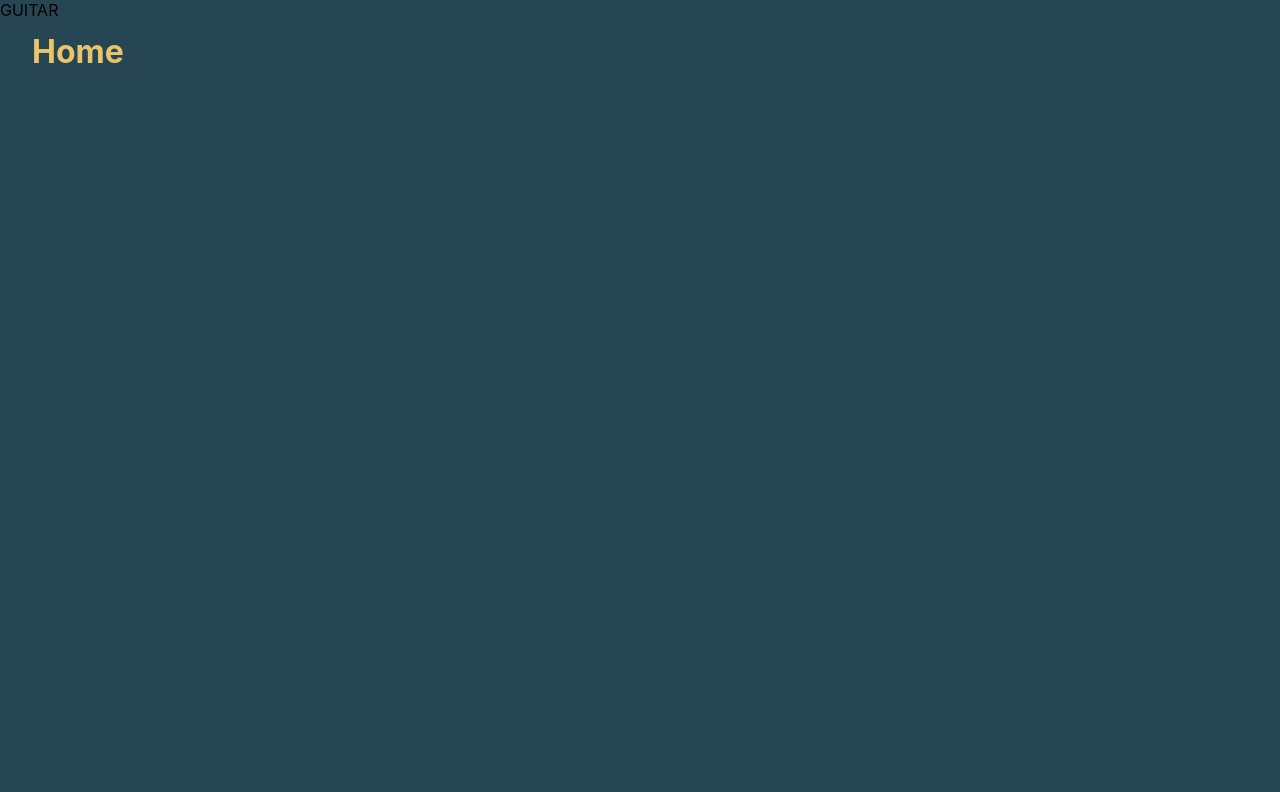
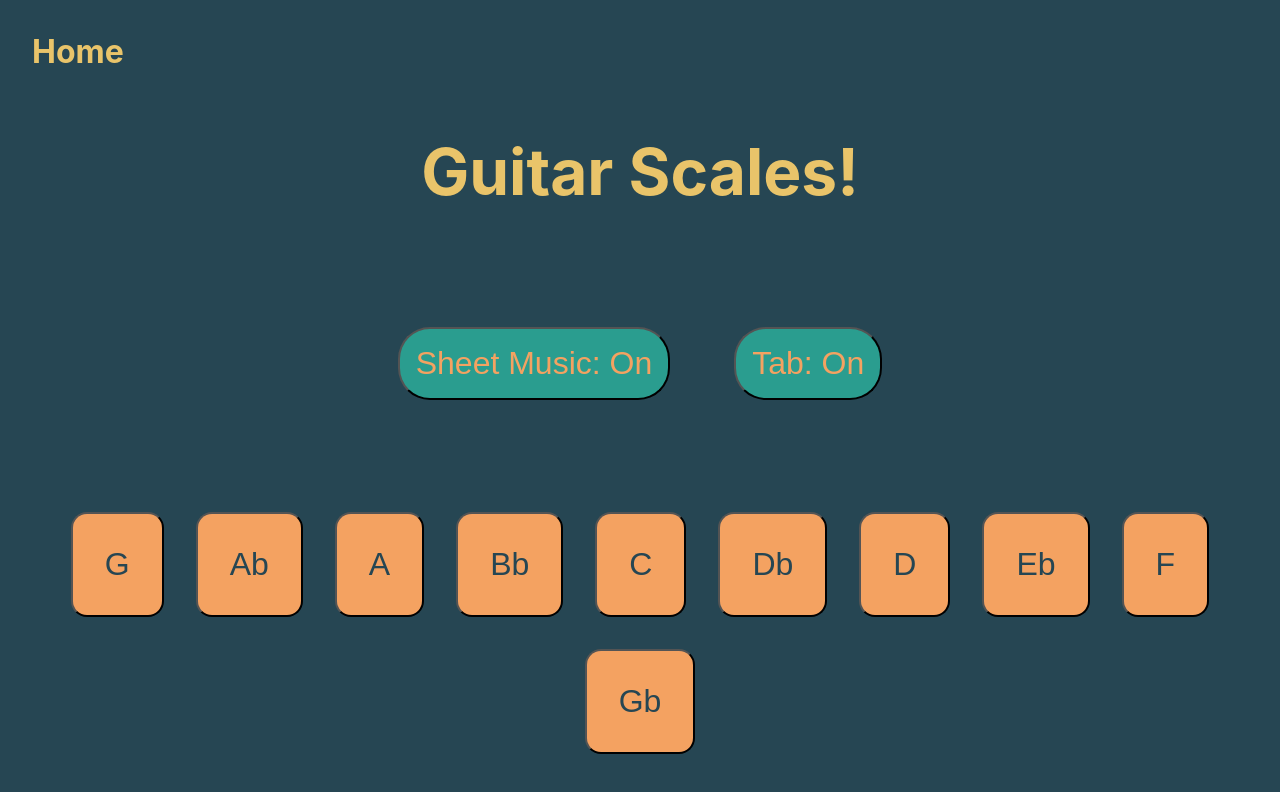
Before and after one commit to alinan-vn/music-scales-practice, a React (Create React App) app: page /guitar in a window 1280 px wide. Shown: the top 792 px of the page. Built offline with nearby package versions, Linux system fonts and the light colour scheme.

Commit message:
created list of keys buttons for guitar, if selected it changes color and resets other keys too

```diff
--- a/src/App.js
+++ b/src/App.js
@@ -4,6 +4,7 @@ import './scss/main.scss';
 
 import Landing from './components/landing/index';
 import Guitar from './components/guitar/index';
+import Piano from './components/piano/index';
 
 class App extends React.Component{
   render(){
@@ -11,6 +12,7 @@ class App extends React.Component{
       <Router>
         <Route exact path='/' component={Landing} />
         <Route exact path='/guitar' component={Guitar} />
+        <Route exact path='/piano' component={Piano} />
       </Router>
     )
   }
--- a/src/components/guitar/index.js
+++ b/src/components/guitar/index.js
@@ -1,11 +1,64 @@
 import React from 'react';
 
 class Guitar extends React.Component{
+    constructor(){
+        super()
+        this.state = {
+            reading: {
+                sheetMusic: 'On',
+                tab: 'On'
+            },
+            buttons: {
+                defaultScale: 'guitar__scaleBtn',
+                selectedScale: 'guitar__scaleBtn-clicked'
+            }
+        }
+    }
+
+    resetScales = (btns) => {
+
+    }
+
+    scaleClick = (e) => {
+        let parent = e.target.parentElement
+
+        for (const btn of parent.children){
+            btn.className = ''
+            btn.classList.add('guitar__scaleBtn')
+        }
+
+        if(e.target.classList[0] === 'guitar__scaleBtn'){
+            e.target.className = ''
+            e.target.classList.add('guitar__scaleBtn-clicked')
+        } else {
+            e.target.className = ''
+            e.target.classList.add('guitar__scaleBtn')
+        }
+    }
+
+    scalesBtns = () => {
+        const scaleKeys = ['G', 'Ab', 'A', 'Bb', 'C', 'Db', 'D', 'Eb', 'F', 'Gb']
+        // const defaultBtnClass = 'guitar__scaleBtn'
+
+        return scaleKeys.map((note, ind) => {
+            return(
+                <button id={ind} onClick={(e) => this.scaleClick(e)} name={note} className='guitar__scaleBtn'>{note}</button>
+            )
+        })
+
+    }
 
     render(){
         return(
             <section className='guitar'>
-                GUITAR
+                <h1>Guitar Scales!</h1>
+                <div className='guitar__btns'>
+                    <button className='guitar__btn'>Sheet Music: {this.state.reading.sheetMusic}</button>
+                    <button className='guitar__btn'>Tab: {this.state.reading.tab}</button>
+                </div>
+                <div className='guitar__btns'>
+                    { this.scalesBtns() }
+                </div>
             </section>
         )
     }
--- a/src/components/landing/index.js
+++ b/src/components/landing/index.js
@@ -12,7 +12,7 @@ class Landing extends React.Component{
                 <h1>Practice Your Scales!</h1>
                 <div className='landing__btns'>
                     <button name='guitar' onClick={(e) => this.goToInstrument(e)} className='landing__btn'>Guitar</button>
-                    <button className='landing__btn'>Piano</button>
+                    <button name='piano' onClick={(e) => this.goToInstrument(e)} className='landing__btn'>Piano</button>
                 </div>
             </section>
         )
--- /dev/null
+++ b/src/components/piano/index.js
@@ -0,0 +1,14 @@
+import React from 'react';
+
+class Piano extends React.Component {
+
+    render(){
+        return(
+            <section className='piano'>
+                PIANO
+            </section>
+        )
+    }
+}
+
+export default Piano
--- /dev/null
+++ b/src/scss/_guitar.scss
@@ -0,0 +1,41 @@
+.guitar {
+    padding-top: 5rem;
+    text-align: center;
+
+    & h1 {
+        font-size: 4rem;
+        color: $third-color;
+    }
+
+    &__btns {
+        padding: 2rem;
+    }
+
+    &__btn {
+        background-color: $second-color;
+        color: $fourth-color;
+        font-size: 2rem;
+        padding: 1rem;
+        margin: 2rem;
+        border-radius: 32px;
+    }
+
+    &__scaleBtn {
+        background-color: $fourth-color;
+        color: $prime-color;
+        font-size: 2rem;
+        padding: 2rem;
+        margin: 1rem;
+        border-radius: 16px;
+
+        &-clicked {
+            background-color: $second-color;
+            color: $prime-color;
+            font-size: 2rem;
+            padding: 2rem;
+            margin: 1rem;
+            border-radius: 16px;
+        }
+    }
+
+}
--- a/src/scss/main.scss
+++ b/src/scss/main.scss
@@ -1,6 +1,7 @@
 @import './variables';
 @import './nav';
 @import './landing';
+@import './guitar';
 
 body {
     background: $prime-color;
```
